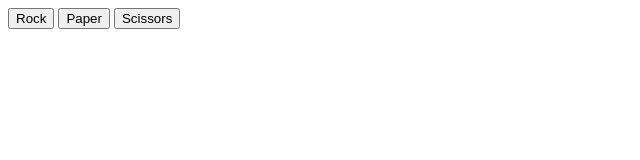
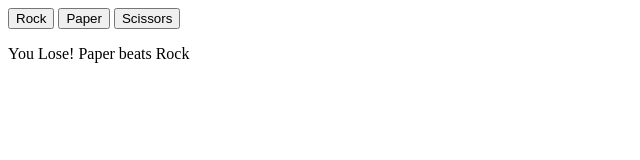
Before and after one commit to aaronlaib/rock-paper-scissors, a plain HTML site: page index.html in a window 1280 px wide. Both pictures are taken after a click on the button "Rock". Shown: the whole page, without its empty margins (0-640 px from the left). Drawn offline with Linux system fonts and the light colour scheme.

Commit message:
display results

```diff
--- a/index.html
+++ b/index.html
@@ -11,7 +11,9 @@
     <button onclick="handleOnClick('Paper')">Paper</button>
     <button onclick="handleOnClick('Scissors')">Scissors</button>
 
+    <div id="results">
 
+    </div>
 
     <script>
       const computerPlay = () => {
@@ -45,9 +47,13 @@
       };
 
       const handleOnClick = (selection) => {
-        console.log(playRound(selection, computerPlay()));
+        const results = document.getElementById("results");
+        const textResult = document.createElement("p");
+        textResult.textContent = playRound(selection, computerPlay());
 
-      }
+        results.appendChild(textResult);
+      };
+
 
     </script>
   </body>
```
